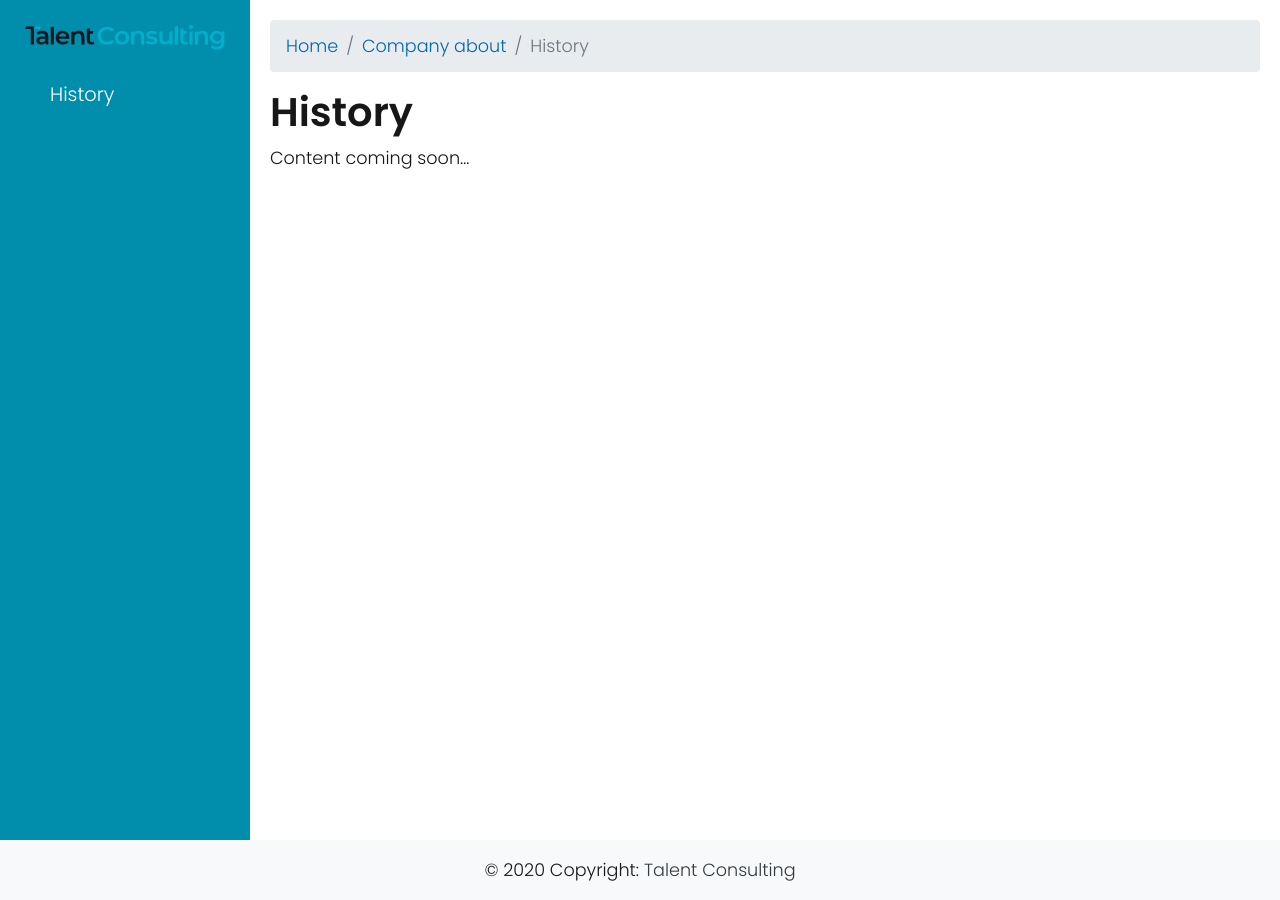
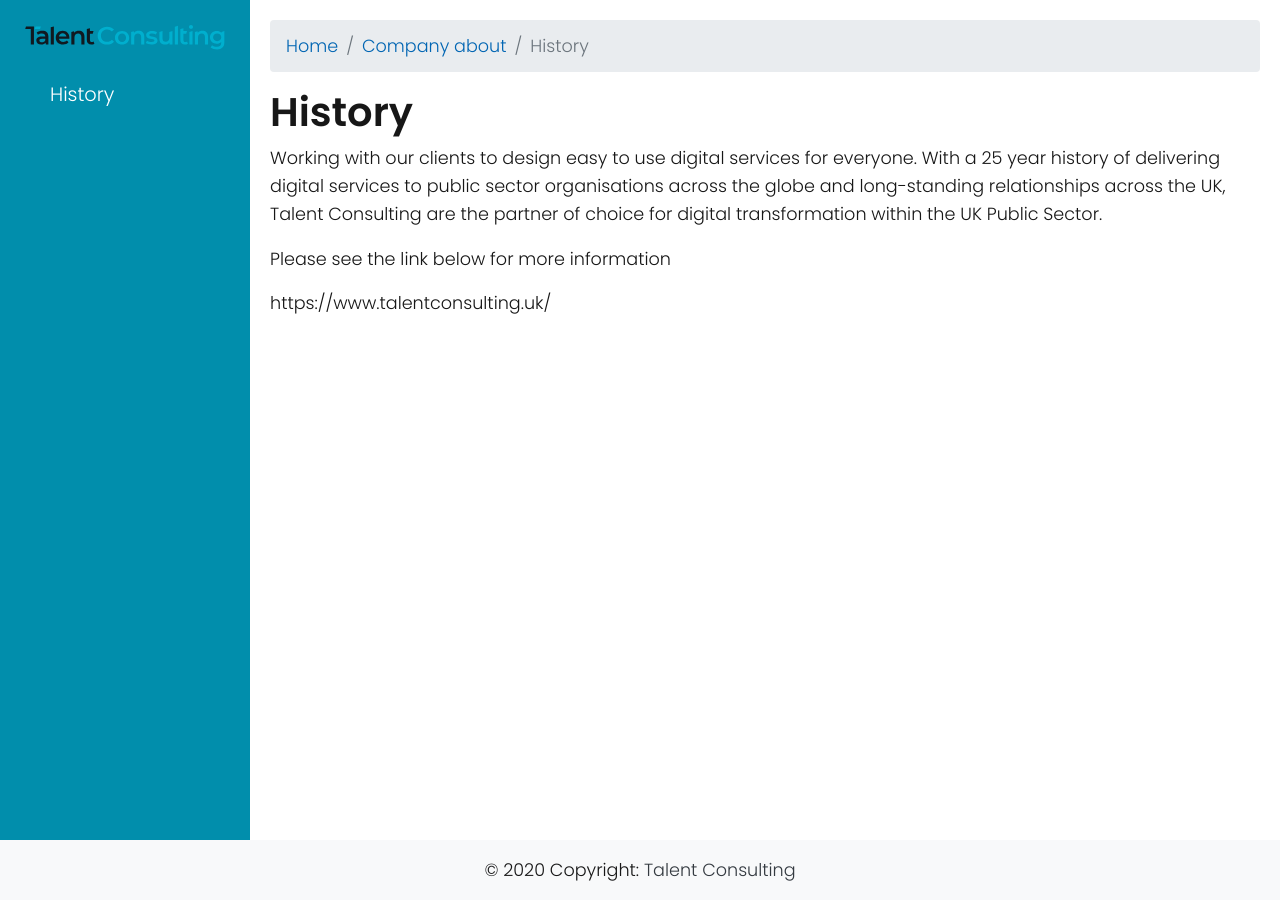
Before and after one commit to talent-consulting/talent-consulting.github.io, a Jekyll site: the page built from docs/company-about/history.md, in a window 1280 px wide. Built offline with Jekyll 4.4.1, drawn with Linux system fonts in a browser that asks for light colours; nearby versions of some CDN libraries; our own code applies the rules of GitHub Pages for plain Markdown files.

Commit message:
updated page

```diff
--- a/docs/company-about/history.md
+++ b/docs/company-about/history.md
@@ -8,4 +8,8 @@ order: 1000
 
 # History
 
-Content coming soon...
+Working with our clients to design easy to use digital services for everyone. With a 25 year history of delivering digital services to public sector organisations across the globe and long-standing relationships across the UK, Talent Consulting are the partner of choice for digital transformation within the UK Public Sector.
+
+Please see the link below for more information
+
+https://www.talentconsulting.uk/
```
